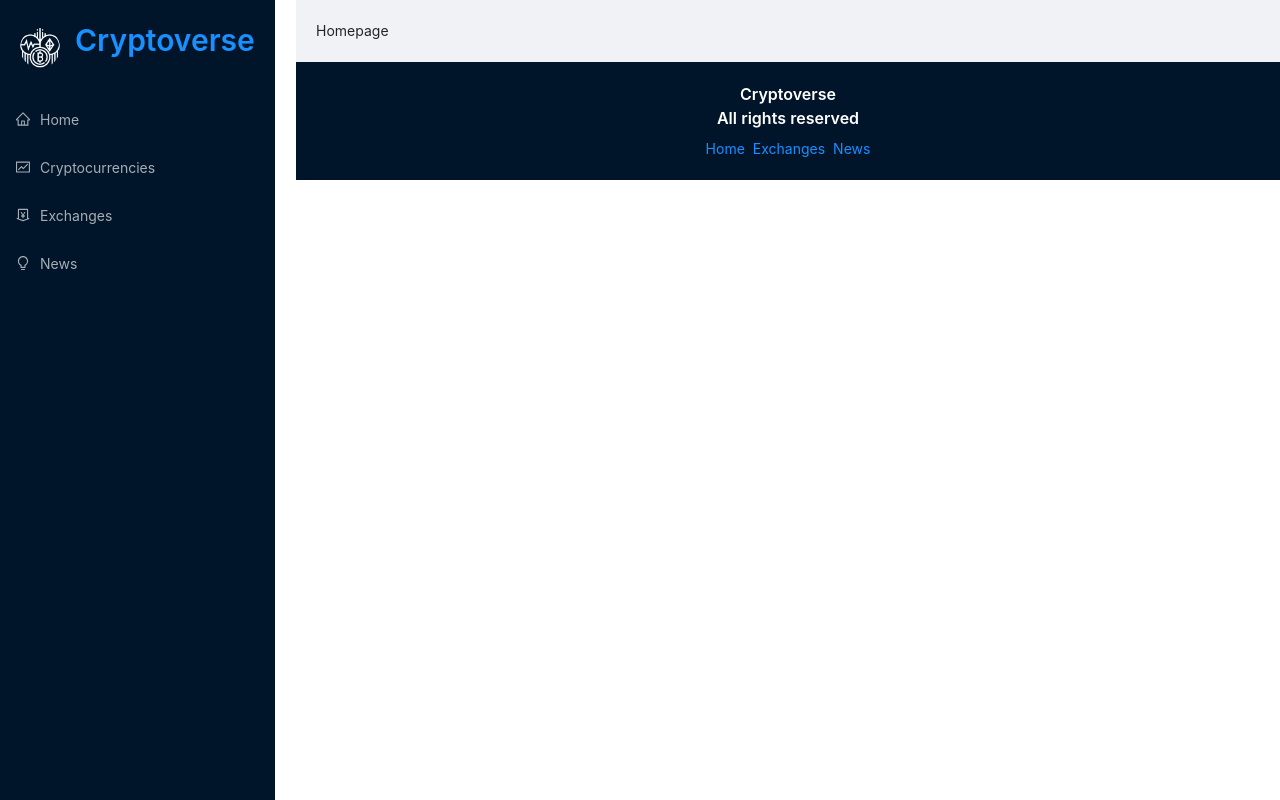
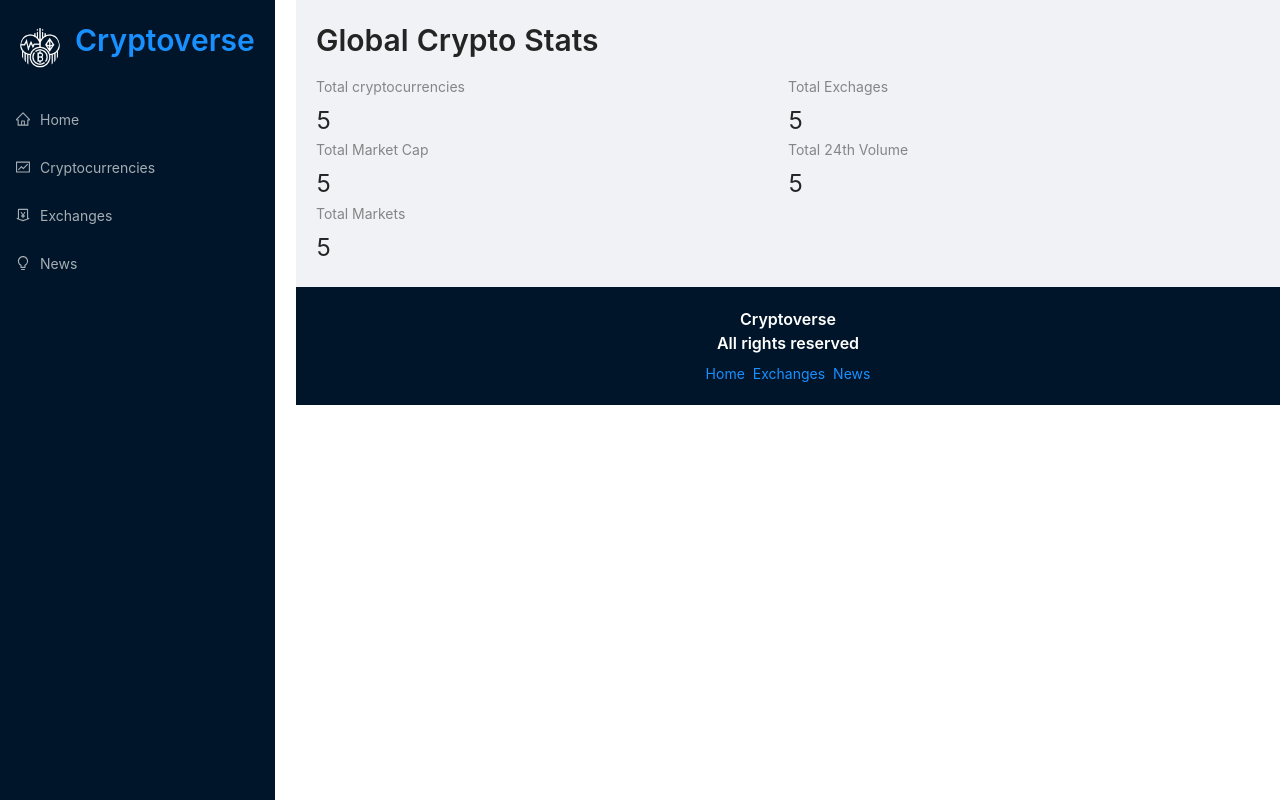
Before and after one commit to ysonbrian/crypto-app, a React (Create React App) app: page / in a window 1280 px wide. Built offline with nearby package versions, Linux system fonts and the light colour scheme.

Commit message:
Homepage

```diff
--- a/src/components/Homepage.js
+++ b/src/components/Homepage.js
@@ -1,7 +1,35 @@
 import React from 'react';
+import millify from 'millify';
+import { Typography, Row, Col, Statistic } from 'antd';
+import { Link } from 'react-router-dom';
+
+const { Title } = Typography;
 
 const Homepage = () => {
-  return <div>Homepage</div>;
+  return (
+    <>
+      <Title level={2} className="heading">
+        Global Crypto Stats
+      </Title>
+      <Row>
+        <Col span={12}>
+          <Statistic title="Total cryptocurrencies" value="5" />
+        </Col>
+        <Col span={12}>
+          <Statistic title="Total Exchages" value="5" />
+        </Col>
+        <Col span={12}>
+          <Statistic title="Total Market Cap" value="5" />
+        </Col>
+        <Col span={12}>
+          <Statistic title="Total 24th Volume" value="5" />
+        </Col>
+        <Col span={12}>
+          <Statistic title="Total Markets" value="5" />
+        </Col>
+      </Row>
+    </>
+  );
 };
 
 export default Homepage;
```
